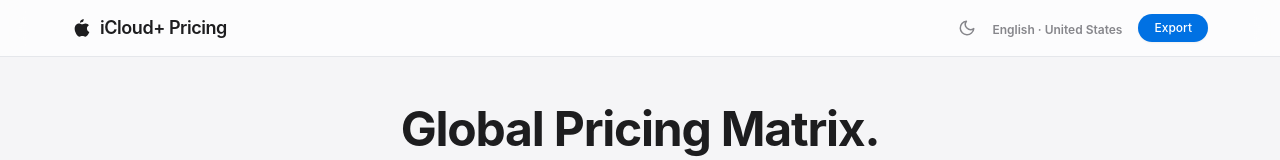
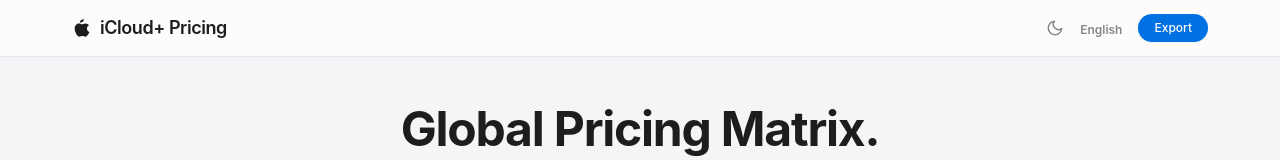
Before and after one commit to WhyWhySeeYa/iCloud-Global-Matrix, a Vue app: page / in a window 1280 px wide. Shown: the top 160 px of the page. Built offline with nearby package versions, Linux system fonts and the light colour scheme; no server answers.

Commit message:
Simplify locale switch label

```diff
--- a/src/composables/useI18n.js
+++ b/src/composables/useI18n.js
@@ -76,13 +76,14 @@
 
 const getLocaleLabel = (value) => {
   const normalized = normalizeLocale(value);
+  const messageLocale = getMessageLocale(normalized);
+
+  if (messageLocale === 'zh') return '中文';
+  if (messageLocale === 'en') return 'English';
+
   const languageNames = new Intl.DisplayNames([normalized, 'en-US'], { type: 'language' });
-  const regionNames = new Intl.DisplayNames([normalized, 'en-US'], { type: 'region' });
-  const [language, region] = normalized.split('-');
-  const languageLabel = languageNames.of(language) || normalized;
-  const regionLabel = region ? regionNames.of(region) : '';
-
-  return regionLabel ? `${languageLabel} · ${regionLabel}` : languageLabel;
+  const [language] = normalized.split('-');
+  return languageNames.of(language) || normalized;
 };
 
 const getInitialLocale = () => {
```
